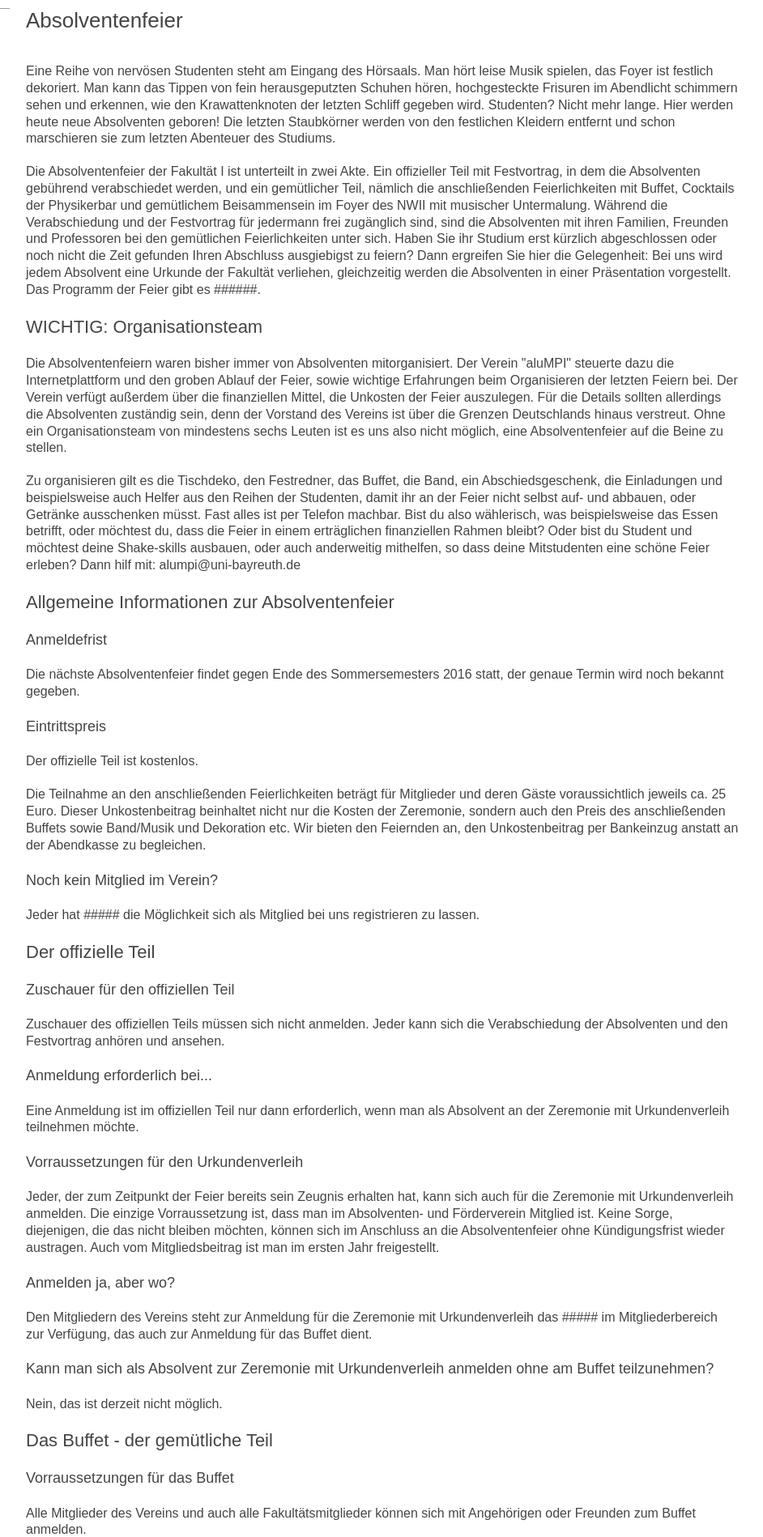
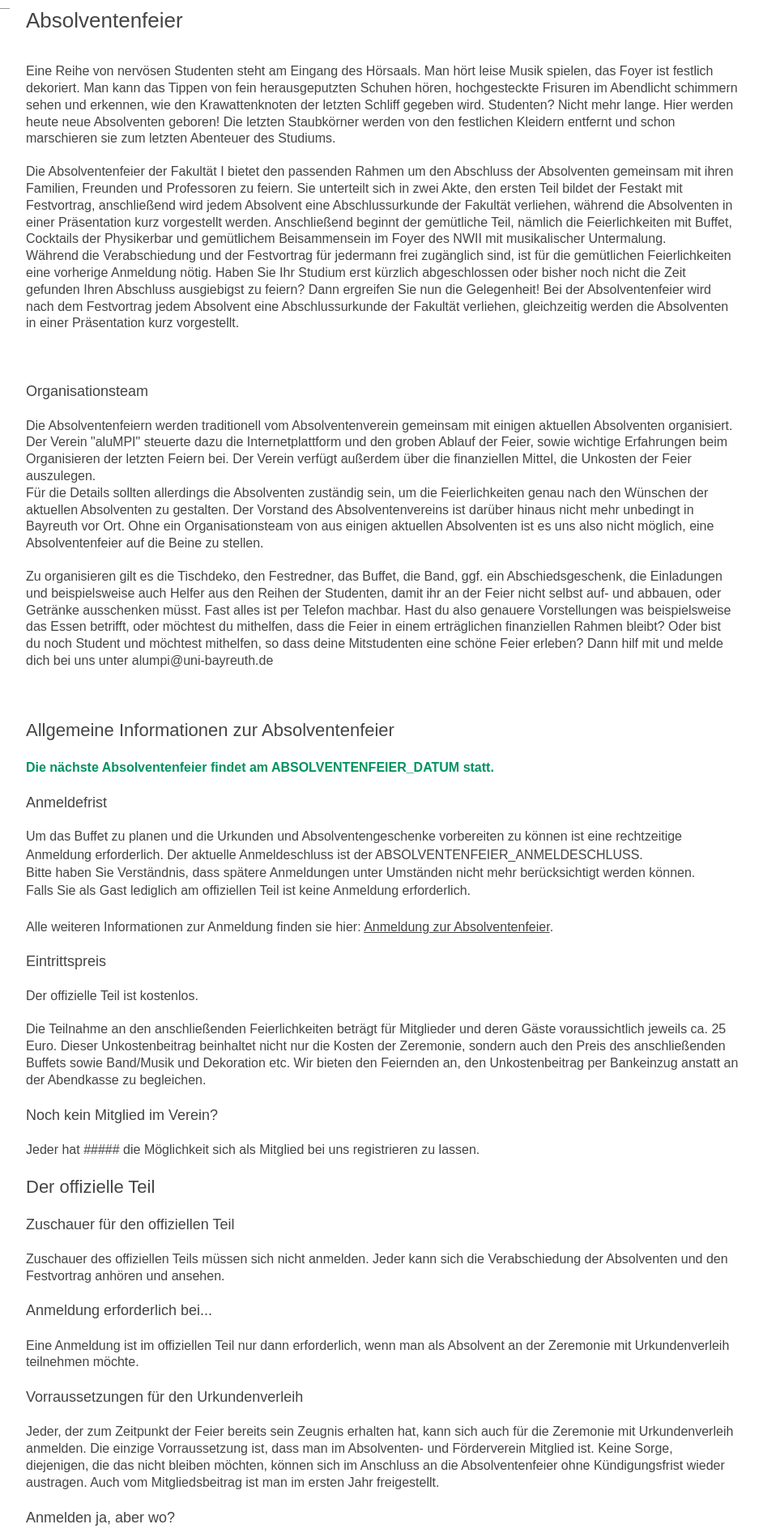
Before and after one commit to Beztix/alumpi, a PHP site: page /absolventenfeier/index.php in a window 1280 px wide. Shown: the part 416-2314 px from the top of the page at 81% size, without its empty margins (278-1220 px from the left). Run offline with PHP 8.4, Linux system fonts and the light colour scheme; some libraries are stand-ins or nearby versions.

Commit message:
added global constants

```diff
--- /dev/null
+++ b/_includes_functionality/global_constants.php
@@ -0,0 +1,17 @@
+<?php
+
+//======================================================================
+// Diese PHP-Datei konfiguriert gloable Daten, die auf der gesamten Homepage zur Verfügung stehen sollen.
+// Sie enthält v.a. Daten zur Absolventenfeier u.ä. die auf verschiedenen Unterseiten auftauchen, damit diese nicht
+// einzeln geändert werden müssen.
+// Diese Datei wird von jeder index.php eingebunden.
+//======================================================================
+
+	const ABSOLVENTENFEIER_AKTIV = True;
+	const ABSOLVENTENFEIER_ORT = 'Foyer des NWII-Gebäudes';
+	const ABSOLVENTENFEIER_DATUM = '18.06.2016';
+	const ABSOLVENTENFEIER_ANMELDESCHLUSS = '04.06.2016';
+	const ABSOLVENTENFEIER_UHRZEIT = '15:00';
+	const ABSOLVENTENFEIER_PREIS = '22';
+
+?>
--- a/absolventenfeier/content.php
+++ b/absolventenfeier/content.php
@@ -16,43 +16,69 @@
 				Die letzten Staubkörner werden von den festlichen Kleidern entfernt und schon marschieren sie zum letzten Abenteuer des Studiums.
 				</p>
 				<p>
-				Die Absolventenfeier der Fakultät I ist unterteilt in zwei Akte.
-				Ein offizieller Teil mit Festvortrag, in dem die Absolventen gebührend verabschiedet werden, und ein gemütlicher Teil, nämlich die anschließenden Feierlichkeiten mit Buffet,
-				Cocktails der Physikerbar und gemütlichem Beisammensein im Foyer des NWII mit musischer Untermalung. Während die Verabschiedung und der Festvortrag für jedermann frei zugänglich sind,
-				sind die Absolventen mit ihren Familien, Freunden und Professoren bei den gemütlichen Feierlichkeiten unter sich. Haben Sie ihr Studium erst kürzlich abgeschlossen oder noch nicht die
-				Zeit gefunden Ihren Abschluss ausgiebigst zu feiern? Dann ergreifen Sie hier die Gelegenheit: Bei uns wird jedem Absolvent eine Urkunde der Fakultät verliehen, gleichzeitig werden die
-				Absolventen in einer Präsentation vorgestellt. Das Programm der Feier gibt es ######.
+				Die Absolventenfeier der Fakultät I bietet den passenden Rahmen um den Abschluss der Absolventen gemeinsam mit ihren Familien, Freunden und Professoren zu feiern.
+				Sie unterteilt sich in zwei Akte, den ersten Teil bildet der Festakt mit Festvortrag, anschließend wird jedem Absolvent eine Abschlussurkunde der Fakultät verliehen,
+				während die Absolventen in einer Präsentation kurz vorgestellt werden.
+				Anschließend beginnt der gemütliche Teil, nämlich die Feierlichkeiten mit Buffet, Cocktails der Physikerbar und gemütlichem Beisammensein im Foyer des NWII mit musikalischer Untermalung.<br>
+				Während die Verabschiedung und der Festvortrag für jedermann frei zugänglich sind, ist für die gemütlichen Feierlichkeiten eine vorherige Anmeldung nötig.
+				Haben Sie Ihr Studium erst kürzlich abgeschlossen oder bisher noch nicht die Zeit gefunden Ihren Abschluss ausgiebigst zu feiern? Dann ergreifen Sie nun die Gelegenheit!
+				Bei der Absolventenfeier wird nach dem Festvortrag jedem Absolvent eine Abschlussurkunde der Fakultät verliehen, gleichzeitig werden die Absolventen in einer Präsentation kurz vorgestellt.
 				</p>
+				<br>
 
 
-				<h2>WICHTIG: Organisationsteam</h2>
+
+				<h3>Organisationsteam</h3>
 				<p>
-				Die Absolventenfeiern waren bisher immer von Absolventen mitorganisiert. Der Verein "aluMPI" steuerte dazu die Internetplattform und den groben Ablauf der Feier,
-				sowie wichtige Erfahrungen beim Organisieren der letzten Feiern bei. Der Verein verfügt außerdem über die finanziellen Mittel, die Unkosten der Feier auszulegen.
-				Für die Details sollten allerdings die Absolventen zuständig sein, denn der Vorstand des Vereins ist über die Grenzen Deutschlands hinaus verstreut.
-				Ohne ein Organisationsteam von mindestens sechs Leuten ist es uns also nicht möglich, eine Absolventenfeier auf die Beine zu stellen.
+				Die Absolventenfeiern werden traditionell vom Absolventenverein gemeinsam mit einigen aktuellen Absolventen organisiert.
+				Der Verein "aluMPI" steuerte dazu die Internetplattform und den groben Ablauf der Feier, sowie wichtige Erfahrungen beim Organisieren der letzten Feiern bei.
+				Der Verein verfügt außerdem über die finanziellen Mittel, die Unkosten der Feier auszulegen.<br>
+				Für die Details sollten allerdings die Absolventen zuständig sein, um die Feierlichkeiten genau nach den Wünschen der aktuellen Absolventen zu gestalten.
+				Der Vorstand des Absolventenvereins ist darüber hinaus nicht mehr unbedingt in Bayreuth vor Ort.
+				Ohne ein Organisationsteam von aus einigen aktuellen Absolventen ist es uns also nicht möglich, eine Absolventenfeier auf die Beine zu stellen.
 				</p>
 				<p>
-				Zu organisieren gilt es die Tischdeko, den Festredner, das Buffet, die Band, ein Abschiedsgeschenk, die Einladungen und beispielsweise auch Helfer aus den Reihen der Studenten,
-				damit ihr an der Feier nicht selbst auf- und abbauen, oder Getränke ausschenken müsst. Fast alles ist per Telefon machbar. Bist du also wählerisch, was beispielsweise das Essen betrifft,
-				oder möchtest du, dass die Feier in einem erträglichen finanziellen Rahmen bleibt? Oder bist du Student und möchtest deine Shake-skills ausbauen, oder auch anderweitig mithelfen,
-				so dass deine Mitstudenten eine schöne Feier erleben? Dann hilf mit: alumpi@uni-bayreuth.de
+				Zu organisieren gilt es die Tischdeko, den Festredner, das Buffet, die Band, ggf. ein Abschiedsgeschenk, die Einladungen und beispielsweise auch Helfer aus den Reihen der Studenten,
+				damit ihr an der Feier nicht selbst auf- und abbauen, oder Getränke ausschenken müsst.
+				Fast alles ist per Telefon machbar.
+				Hast du also genauere Vorstellungen was beispielsweise das Essen betrifft, oder möchtest du mithelfen, dass die Feier in einem erträglichen finanziellen Rahmen bleibt?
+				Oder bist du noch Student und möchtest mithelfen, so dass deine Mitstudenten eine schöne Feier erleben?
+				Dann hilf mit und melde dich bei uns unter alumpi@uni-bayreuth.de
 				</p>
-
+				<br>
 
 
 				<h2>Allgemeine Informationen zur Absolventenfeier</h2>
 
-				<h3>Anmeldefrist</h3>
-				<p>Die nächste Absolventenfeier findet gegen Ende des Sommersemesters 2016 statt, der genaue Termin wird noch bekannt gegeben.
-				<!-- Wer sich noch bis ####  anmeldet, kann am Urkundenverleih und am Buffet teilnehmen. Bitte haben Sie Verst&auml;ndnis, dass sp&auml;tere Anmeldungen
-				dabei unter Umst&auml;nden nicht ber&uuml;cksichtigt werden k&ouml;nnen. -->
-				</p>
+
+				<?php
+				if(ABSOLVENTENFEIER_AKTIV) {
+					echo "<p class=\"green\">\n";
+					echo "<strong>Die nächste Absolventenfeier findet am " . ABSOLVENTENFEIER_DATUM . " statt.</strong>\n";
+					echo "</p>\n";
+
+					echo "<h3>Anmeldefrist</h3>";
+					echo "\n";
+					echo "Um das Buffet zu planen und die Urkunden und Absolventengeschenke vorbereiten zu können ist eine rechtzeitige Anmeldung erforderlich.\n";
+					echo "Der aktuelle Anmeldeschluss ist der " . ABSOLVENTENFEIER_ANMELDESCHLUSS . ".<br>\n";
+					echo "Bitte haben Sie Verständnis, dass spätere Anmeldungen unter Umständen nicht mehr berücksichtigt werden können.<br>\n";
+					echo "Falls Sie als Gast lediglich am offiziellen Teil ist keine Anmeldung erforderlich.<br>\n";
+					echo "<br>\n";
+					echo "Alle weiteren Informationen zur Anmeldung finden sie hier: <a href=\"../anmeldung_absolventenfeier/index.php\">Anmeldung zur Absolventenfeier</a>.\n";
+				}
+
+				else {
+					echo "Die nächste Absolventenfeier findet voraussichtlich gegen Ende des nächsten Sommersemesters statt, der genaue Termin wird noch bekannt gegeben.\n";
+				}
+				?>
+
+
+
 
 				<h3>Eintrittspreis</h3>
 				<p>
-				Der offizielle Teil ist kostenlos.<br />
-				<br />
+				Der offizielle Teil ist kostenlos.<br>
+				<br >
 				Die Teilnahme an den anschließenden Feierlichkeiten beträgt für Mitglieder und deren Gäste voraussichtlich jeweils ca. 25 Euro.
 				Dieser Unkostenbeitrag beinhaltet nicht nur die Kosten der Zeremonie, sondern auch den Preis des anschließenden Buffets sowie Band/Musik und Dekoration etc.
 				Wir bieten den Feiernden an, den Unkostenbeitrag per Bankeinzug anstatt an der Abendkasse zu begleichen.
--- a/absolventenfeier/index.php
+++ b/absolventenfeier/index.php
@@ -3,6 +3,9 @@
 
 <?php
 session_start();
+require '../_includes_functionality/global_constants.php';
+
+
 $thisPage = 'absolventenfeier';
 $title = 'AluMPI | Absolventenfeier';
 $keywords = 'x y z';
--- a/anmeldung_absolventenfeier/content.php
+++ b/anmeldung_absolventenfeier/content.php
@@ -12,7 +12,7 @@
 				<h1>Anmeldung zur Absolventenfeier</h1>
 
 				<p>
-				Auf dieser Seite können Sie sich zur nächsten Absolventenfeier am ###### anmelden.<br>
+				Auf dieser Seite finden Sie alle Informationen zur Anmeldung zur nächsten Absolventenfeier am <?php echo ABSOLVENTENFEIER_DATUM; ?> anmelden.<br>
 				Die Absolventenfeier ist als Fakultätsfeier zur Ehrung der Absolventen konzipiert, es sind neben den Absolventen selbst und ihren Gästen explizit alle Fakultätsangehörigen eingeladen!<br>
 				<br>
 				Die Anmeldung gestaltet sich unterschiedlich, je nachdem ob Sie selbst aktueller Absolvent oder Gast sind und ob Sie am Buffet teilnehmen möchten oder nicht:
@@ -28,6 +28,8 @@
 				Diese ist für Studenten und aktuelle Absolventen kostenlos, Sie profitieren mit der Anmeldung zum Absolventenverein auch als beitragsbefreites Mitglied von den <a href="######">Vorteilen der Mitgliedschaft</a>.<br>
 				<br>
 				Gäste der aktuellen Absolventen können von diesen mit angemeldet werden und müssen somit <strong>keine</strong> separate Anmeldung durchführen!<br>
+				<br>
+				Die Teilnahme an der Feier incl. Buffet kostet pro Person <?php echo ABSOLVENTENFEIER_PREIS; ?>€.<br>
 				<br>
 				Als aktueller Absolvent sind Sie der Mittelpunkt dieser Veranstaltung können Ihren Abschluss in einem festlichen Rahmen feiern.
 				Sie erhalten im Anschluss an die Festrede Ihre Abschlussurkunde, die vom Dekan überreicht wird.
@@ -50,12 +52,14 @@
 
 				<p>
 				Wir freuen uns, dass Sie an der diesjährigen Feier teilnehmen möchten, zur Teilnahme am Festakt selbst ist keine Anmeldung nötig.<br>
+				Die Feier beginnt um <?php echo ABSOLVENTENFEIER_UHRZEIT; ?> im <?php echo ABSOLVENTENFEIER_ORT; ?>, wir freuen uns darauf Sie dort Begrüßen zu dürfen.<br>
 				</p>
 
 				<h4>Buffetteilnahme</h4>
 
 				<p>
 				Falls Sie zusätzlich am Buffet teilnehmen möchten, so benötigen wir eine vorherige verbindliche Anmeldung, um das Catering entsprechend planen zu können.<br>
+				Die Teilnahme an der Feier incl. Buffet kostet pro Person <?php echo ABSOLVENTENFEIER_PREIS; ?>€.<br>
 				<br>
 				Wenn Sie Gast eines der feiernden Absolventen sind, so lassen Sie sich bitte von diesem mit Anmelden, dann ist keine Anmeldung ihrerseits nötig.
 				Andernfalls füllen sie bitte das entsprechende Anmeldeformular aus, um am Buffet teilzunehmen:<br>
--- a/anmeldung_absolventenfeier/index.php
+++ b/anmeldung_absolventenfeier/index.php
@@ -3,6 +3,9 @@
 
 <?php
 session_start();
+require '../_includes_functionality/global_constants.php';
+
+
 $thisPage = 'anmeldung_absolventenfeier';
 $title = 'AluMPI | Anmeldung zur Absolventenfeier';
 $keywords = 'x y z';
```
